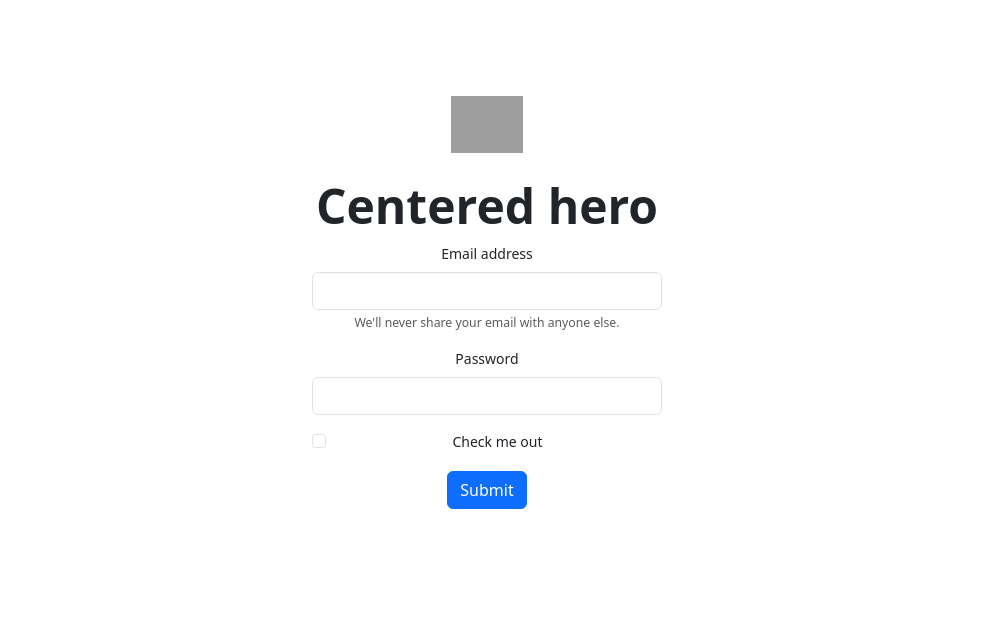
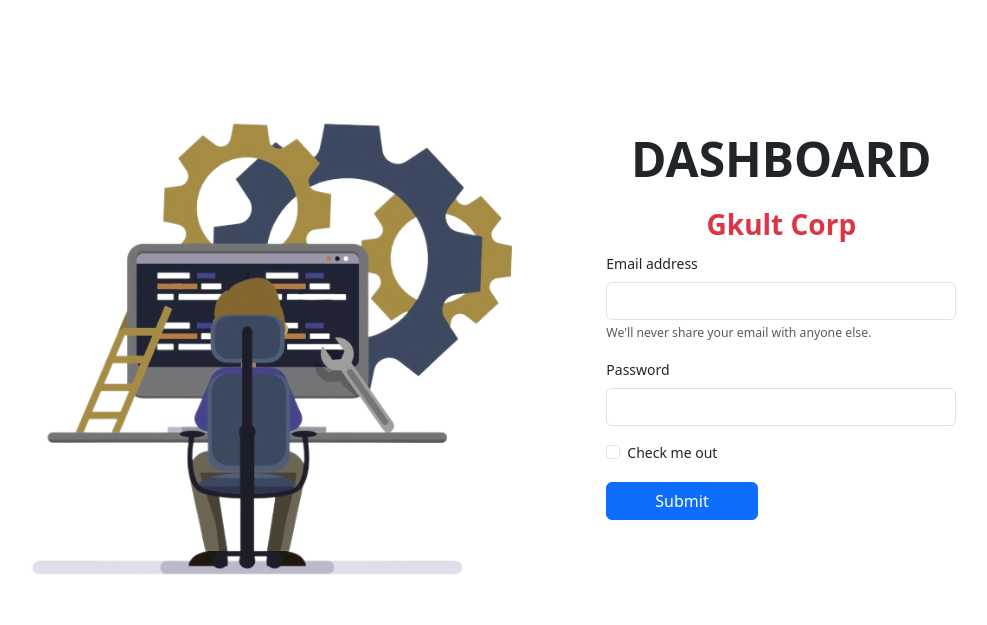
Before and after one commit to mervy/dashboard-with-php-and-bs5, a PHP site: page /login.php in a window 1280 px wide. Shown: the top 625 px of the page, without its empty margins (153-1140 px from the left). Run offline with PHP 8.4, Linux system fonts and the light colour scheme; grey boxes are pictures that could not be loaded.

Commit message:
Alter page login.php

```diff
--- a/index.php
+++ b/index.php
@@ -1,11 +1,10 @@
 <?php require_once "partials/header.php"; ?>
-
 
 <?php require_once "partials/menu.php"; ?>
 
 <main class="col-md-9 ms-sm-auto col-lg-10 px-md-4">
     <header class="py-4">
-        <h1 class="h2 border-bottom">Dashboard</h1>
+        <h1 class="h2 border-bottom mt-5">Dashboard</h1>
     </header>
     <!-- hero -->
     <div class="container-fluid mb-5">
--- a/login.php
+++ b/login.php
@@ -11,30 +11,38 @@
     <link href="assets/css/custom.css" rel="stylesheet">
 </head>
 
-
-<div class="container px-4 py-5 my-5 text-center w-100">
-    <img class="d-block mx-auto mb-4" src="/docs/5.3/assets/brand/bootstrap-logo.svg" alt="" width="72" height="57">
-    <h1 class="display-5 fw-bold">Centered hero</h1>
-    <form class="d-block mx-auto mb-4" style="width:350px">
+<!--
+    Para deixar lado a lado img e a section abaixo, usei: d-flex justify-content-around ou evenly
+    Mas para isso deixei apenas dois itens: img e section
+ -->
+<div class="container d-flex justify-content-evenly mt-5 py-5">
+    <img src="assets/img/logo-login.png" alt="Logo login">
+    <section class="d-flex align-items-center">
+        <div>
+            <h3 class="display-5 fw-bold text-center">
+                DASHBOARD<br>
+                <span class="text-danger fs-3">Gkult Corp</span>
+            </h3>
+            <form class="d-block mx-auto mb-4" style="width:350px" action="index.php">
                 <div class="mb-3">
-            <label for="exampleInputEmail1" class="form-label">Email address</label>
+                    <label for="exampleInputEmail1" class="form-label float-start">Email address</label>
                     <input type="email" class="form-control" id="exampleInputEmail1" aria-describedby="emailHelp">
                     <div id="emailHelp" class="form-text">We'll never share your email with anyone else.</div>
                 </div>
                 <div class="mb-3">
-            <label for="exampleInputPassword1" class="form-label">Password</label>
+                    <label for="exampleInputPassword1" class="form-label float-start">Password</label>
                     <input type="password" class="form-control" id="exampleInputPassword1">
                 </div>
                 <div class="mb-3 form-check">
                     <input type="checkbox" class="form-check-input" id="exampleCheck1">
                     <label class="form-check-label" for="exampleCheck1">Check me out</label>
                 </div>
-        <button type="submit" class="btn btn-primary">Submit</button>
+                <button type="submit" class="btn btn-primary px-5">Submit</button>
             </form>
         </div>
 
-
-
+    </section>
+</div>
 
 <script src="https://cdn.jsdelivr.net/npm/bootstrap@5.3.0-alpha1/dist/js/bootstrap.bundle.min.js"></script>
 </body>
--- a/partials/header.php
+++ b/partials/header.php
@@ -13,7 +13,7 @@
 
 <body>
     <header class="navbar navbar-dark sticky-top bg-dark flex-md-nowrap p-0 shadow">
-        <a class="navbar-brand col-md-3 col-lg-2 me-0 px-3 fs-6" href="/">Gkult Corp</a>
+        <a class="navbar-brand col-md-3 col-lg-2 me-0 px-3 fs-1" href="/">Gkult Corp</a>
         <button class="navbar-toggler position-absolute d-md-none collapsed" type="button" data-bs-toggle="collapse"
             data-bs-target="#sidebarMenu" aria-controls="sidebarMenu" aria-expanded="false"
             aria-label="Toggle navigation">
@@ -33,6 +33,7 @@
                 <li>
                     <hr class="dropdown-divider">
                 </li>
+                <li><a class="dropdown-item" href="login.php">Login</a></li>
                 <li><a class="dropdown-item" href="/admin/logout">Sign out</a></li>
             </ul>
         </div>
--- a/partials/menu.php
+++ b/partials/menu.php
@@ -1,4 +1,4 @@
-<nav id="sidebarMenu" class="col-md-3 col-lg-2 d-md-block bg-light sidebar collapse">
+<nav id="sidebarMenu" class="col-md-3 col-lg-2 d-md-block bg-light sidebar collapse mt-5">
     <div class="position-sticky pt-3 sidebar-sticky">
         <ul class="nav flex-column">
             <li class="nav-item">
```
Also changed, not shown: README.md, assets/img/logo-login.png (added). Lines whose indentation alone changed are shown as unchanged.
